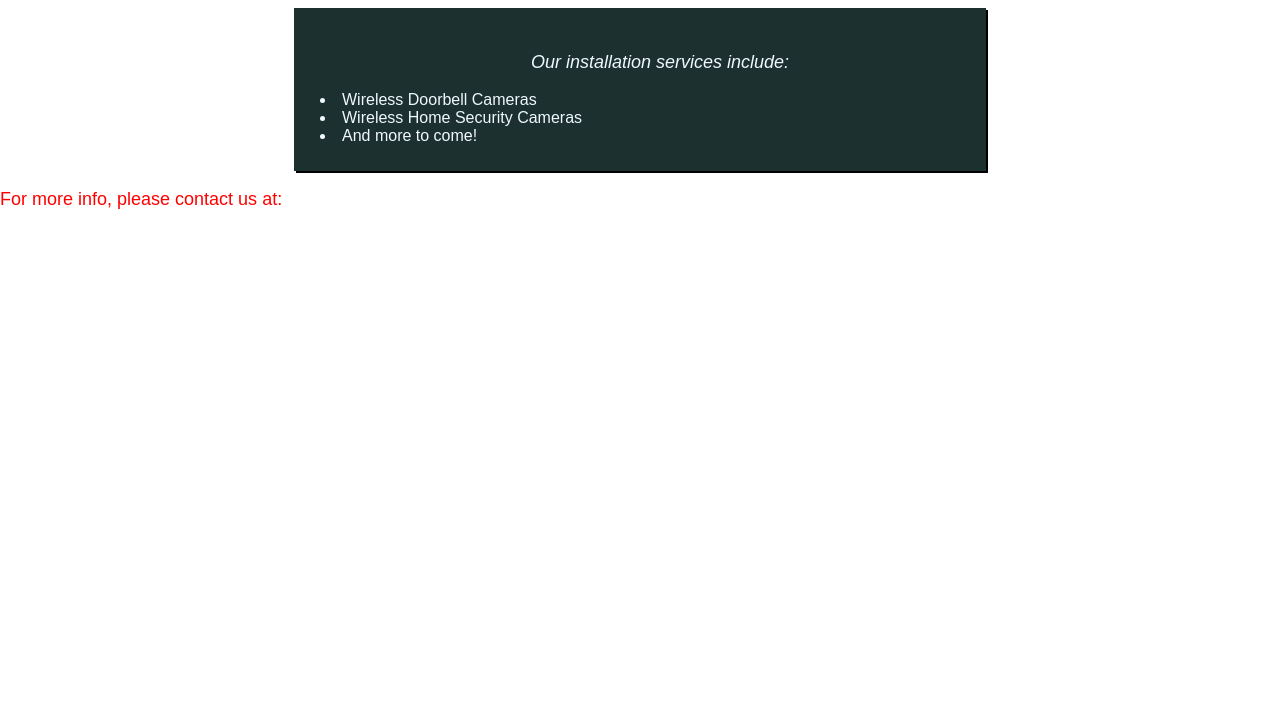
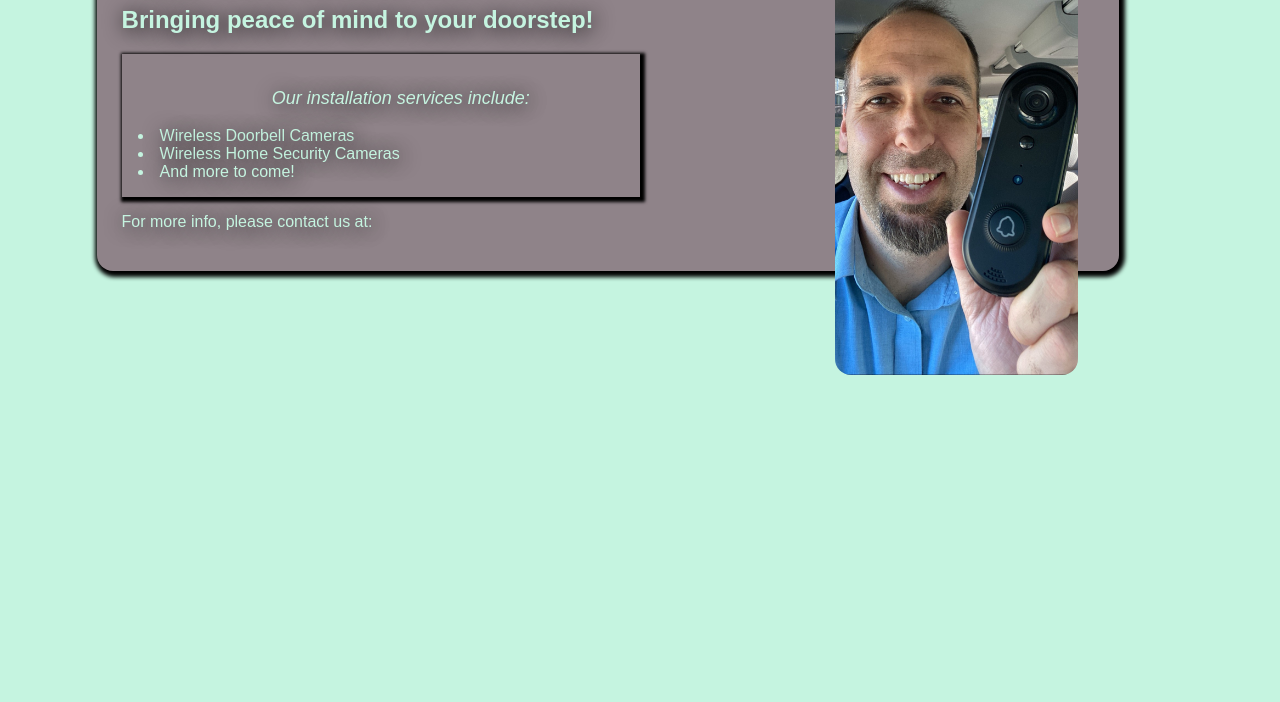
Before and after one commit to Jellsberry147/pugetsafeandsound.github.io, a plain HTML site: page index.html in a window 1280 px wide. Shown: the part 98-800 px from the top of the page. Drawn offline with Linux system fonts and the light colour scheme.

Commit message:
Added Favicon, owner picture, and did buku formatting

```diff
--- a/index.html
+++ b/index.html
@@ -4,10 +4,12 @@
     <meta name="viewport" content="width=device-width, initial-scale=1.0" />
     <title>Puget Safe and Sound</title>
     <link rel="stylesheet" href="styles.css" />
+
+    <link rel="icon" href="/favicon.ico" />
   </head>
- </div>
   <body>
-    <div>
+    <div class="intro">
+      <img src="owner_product.jpg" class="owner_product" />
       <h1>Puget Safe and Sound</h1>
       <h2>Bringing peace of mind to your doorstep!</h2>
       <div class="listContent">
@@ -19,7 +21,7 @@
         <!--<li>Door and Window Sensors</li>-->
         <li>And more to come!</li>
       </div>
-      <p class="content">For more info, please contact us at:</p>
+      <p>For more info, please contact us at:</p>
     </div>
   </body>
 </html>
--- a/styles.css
+++ b/styles.css
@@ -1,17 +1,12 @@
 body {
-  margin: 0;
+  margin: 0rem 4rem 4rem 0rem;
   font-family: Arial, Helvetica, sans-serif;
+  background-color: #c5f4e0;
 }
 
 h1 {
-  color: aliceblue;
 }
 h2 {
-  color: aliceblue;
-}
-
-p {
-  color: darkgrey;
 }
 
 ul {
@@ -24,27 +19,40 @@ li {
 }
 
 img {
-  width: 10%;
+  float: right;
+  border-radius: 2rem;
+}
+
+.intro {
+  background-color: #8f8389;
+  color: #c5f4e0;
+  box-shadow: 2px 2px 4px 4px black;
+  border: 1px;
+  border-radius: 1rem;
+  width: 80%;
+  margin: auto;
+  padding: 2%;
+  text-shadow: 2px 2px 20px black;
+}
+
+.owner_product {
+  max-width: 25%;
+  height: auto;
+  padding: 1rem;
+  margin-left: 3rem;
+  margin-right: 0rem;
 }
 
 .content {
-  color: red;
   font-size: large;
-}
-
-.marbleDisplay {
-  display: flex;
-  background: darkslategrey;
-  margin: auto;
-  padding: 2%;
+  outline: #e6efe9;
+  color: #8f8389;
 }
 
 .listContent {
-  background: rgb(28, 48, 48);
-  color: aliceblue;
-  box-shadow: 2px 2px black;
-  border: 1px;
+  background-color: #8f8389;
+  color: #c5f4e0;
+  box-shadow: 2px 2px 3px 3px black;
   width: 50%;
-  margin: auto;
-  padding: 2%;
+  padding: 1rem;
 }
```
Also changed, not shown: favicon.ico (added), owner_product.jpg (added).
